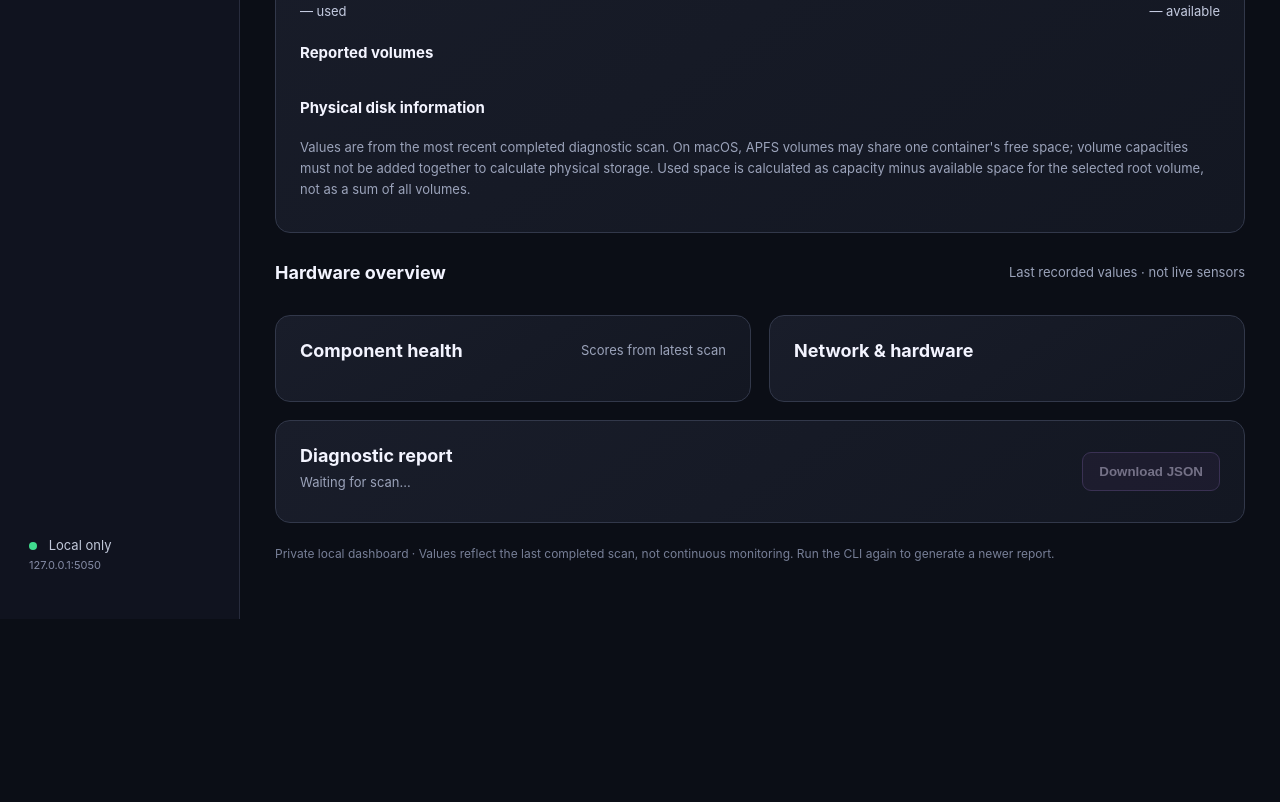
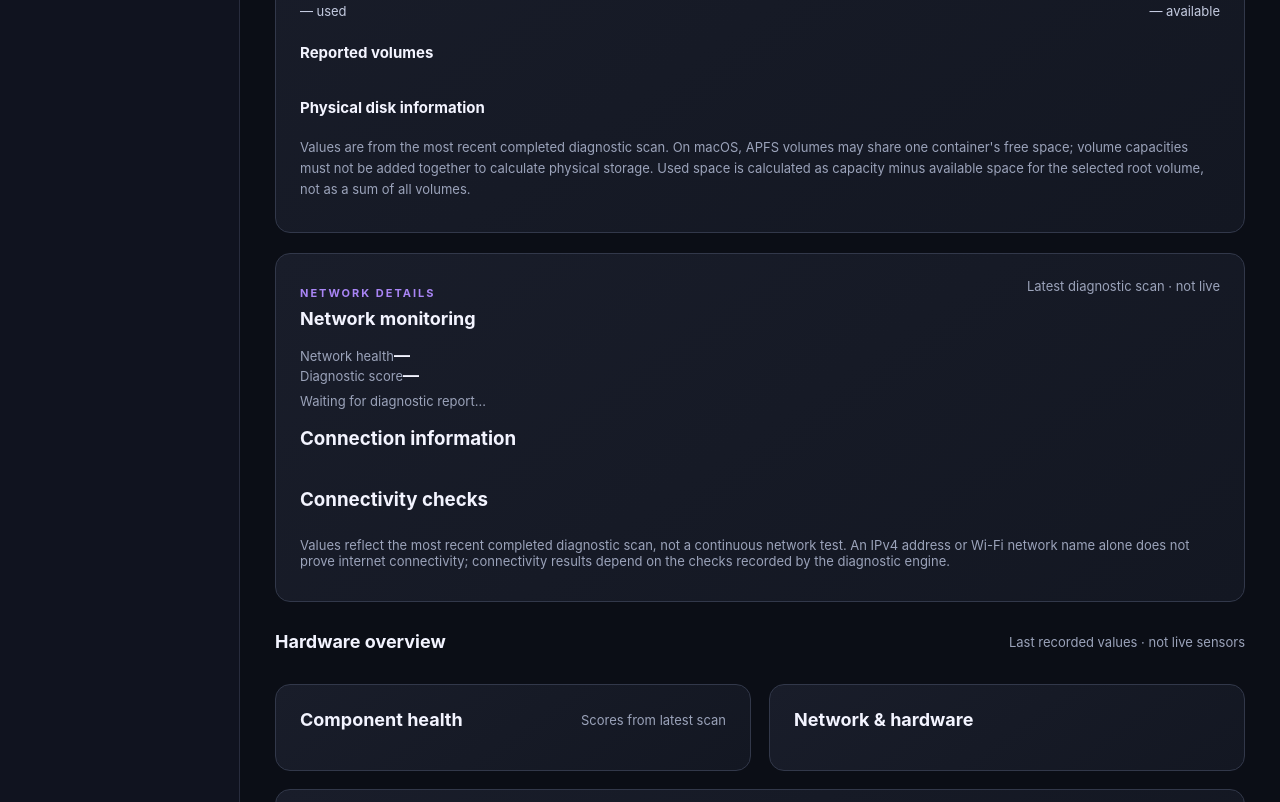
Before and after one commit to Ethan-t-n/PC_Diagnostic_Tool, a plain HTML site: page Dashboard/wwwroot/index.html in a window 1280 px wide. Shown: the part 1708-2510 px from the top of the page. Before the commit the page ends 2327 px from the top, so only its background shows below. Drawn offline with Linux system fonts and the light colour scheme; no server answers.

Commit message:
feat: add network details section

```diff
--- a/Dashboard/wwwroot/index.html
+++ b/Dashboard/wwwroot/index.html
@@ -10,7 +10,7 @@
   <div class="shell">
     <aside class="sidebar">
       <div class="brand"><span class="brand-icon">▣</span><div><strong>PC Diagnostic</strong><small>Local Health Dashboard</small></div></div>
-      <nav aria-label="Dashboard navigation"><a class="selected" href="#overview">◈ &nbsp; Overview</a><a href="#cpu-details">▣ &nbsp; CPU Details</a><a href="#memory-details">▤ &nbsp; Memory Details</a><a href="#storage-details">▥ &nbsp; Storage Details</a><a href="#components">▤ &nbsp; Components</a><a href="#details">ⓘ &nbsp; System Details</a><a href="#reports">▧ &nbsp; Reports</a></nav>
+      <nav aria-label="Dashboard navigation"><a class="selected" href="#overview">◈ &nbsp; Overview</a><a href="#cpu-details">▣ &nbsp; CPU Details</a><a href="#memory-details">▤ &nbsp; Memory Details</a><a href="#storage-details">▥ &nbsp; Storage Details</a><a href="#network-details">◉ &nbsp; Network Details</a><a href="#components">▤ &nbsp; Components</a><a href="#details">ⓘ &nbsp; System Details</a><a href="#reports">▧ &nbsp; Reports</a></nav>
       <div class="sidebar-bottom"><span class="dot"></span> Local only <small>127.0.0.1:5050</small></div>
     </aside>
     <main id="overview">
@@ -63,6 +63,19 @@
         <div id="storage-physical" class="storage-volumes"></div>
         <p class="muted">Values are from the most recent completed diagnostic scan. On macOS, APFS volumes may share one container's free space; volume capacities must not be added together to calculate physical storage. Used space is calculated as capacity minus available space for the selected root volume, not as a sum of all volumes.</p>
       </section>
+      <section class="panel cpu-details network-details" id="network-details" aria-labelledby="network-details-title">
+        <div class="panel-heading"><div><p class="eyebrow">NETWORK DETAILS</p><h2 id="network-details-title">Network monitoring</h2></div><span class="muted">Latest diagnostic scan · not live</span></div>
+        <div class="network-summary">
+          <div><span class="muted">Network health</span><strong id="network-health">—</strong></div>
+          <div><span class="muted">Diagnostic score</span><strong id="network-score">—</strong></div>
+        </div>
+        <p class="muted" id="network-health-message">Waiting for diagnostic report…</p>
+        <h3>Connection information</h3>
+        <dl id="network-facts"></dl>
+        <h3>Connectivity checks</h3>
+        <dl id="network-pings"></dl>
+        <p class="muted">Values reflect the most recent completed diagnostic scan, not a continuous network test. An IPv4 address or Wi-Fi network name alone does not prove internet connectivity; connectivity results depend on the checks recorded by the diagnostic engine.</p>
+      </section>
       <div class="section-title" id="components"><h2>Hardware overview</h2><span class="muted">Last recorded values · not live sensors</span></div>
       <div class="metrics" id="metrics"></div>
       <div class="lower">
```
